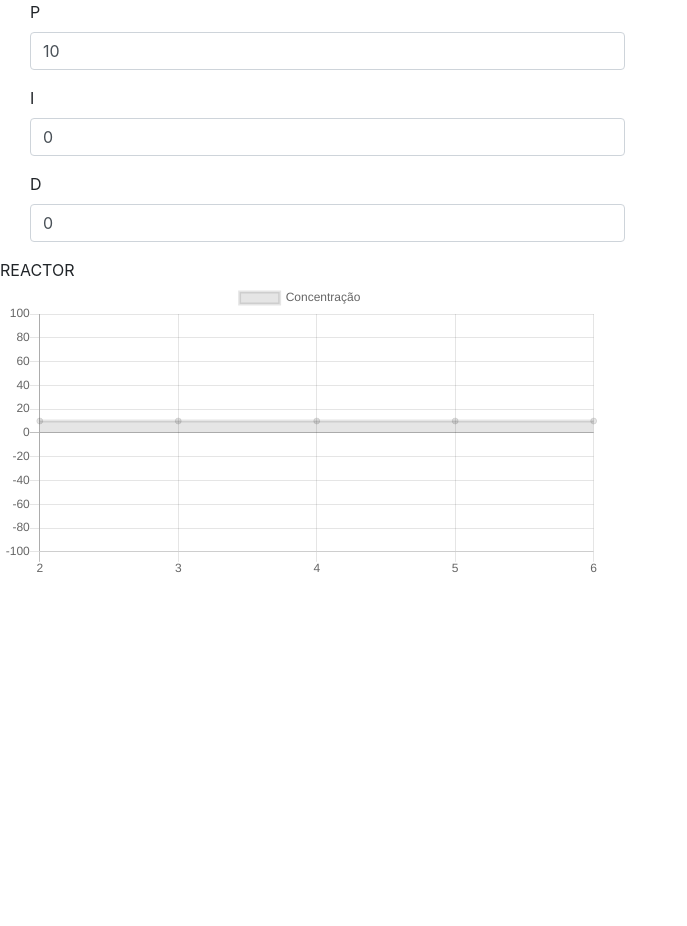
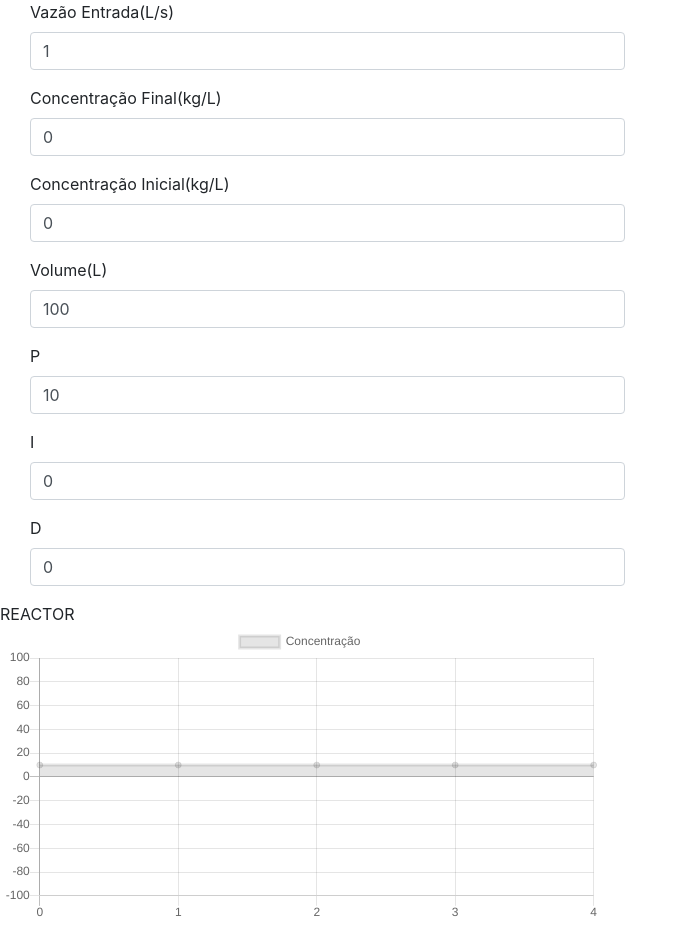
Before and after one commit to victorfmarques/Concentration_PID_Control, a React (Create React App) app in the folder pid_control/: page / in a window 1280 px wide. Shown: the whole page, without its empty margins (0-687 px from the left). Before the commit the page ends 800 px from the top, so only its background shows below. Built offline with nearby package versions, Linux system fonts and the light colour scheme.

Commit message:
Added more fields to PID control

```diff
--- a/pid_control/src/App.js
+++ b/pid_control/src/App.js
@@ -8,7 +8,6 @@ function App() {
   var viewModel = new ReactorModel(
     {p: 10, i: 0, d: 0}
   );
-
 
   return (
     <div className="AppWrapper">
--- a/pid_control/src/FormComponent/index.js
+++ b/pid_control/src/FormComponent/index.js
@@ -4,44 +4,112 @@ const FormComponent =  (props) =>{
 
     const {viewModel} = props
 
-    const [p, setP] = useState(0);
-    const [i, setI] = useState(0);
-    const [d, setD] = useState(0);
+    const [vazaoE, setVazaoE] = useState(viewModel.vazaoE ?? 0);
+    const [concetracaoE, setConcentracaoE] = useState(viewModel.concetracaoE ?? 0);
+    const [concetracaoI, setConcentracaoI] = useState(viewModel.concetracaoI ?? 0);
+    const [volume, setVolume] = useState(viewModel.volume ?? 0);
+    const [p, setP] = useState(viewModel.p ?? 0);
+    const [i, setI] = useState(viewModel.i ?? 0);
+    const [d, setD] = useState(viewModel.d ?? 0);
+
+    function handleVazaoE(input){
+        let value = input.target.value;
+        if(value > 2)
+            value = 2;
+        const valueParsed = parseFloat(value ? value : 0);
+        setVazaoE(valueParsed);
+        viewModel.vazaoE = valueParsed;
+        viewModel.vazaoS = valueParsed;
+    }
+
+    function handleConcentracaoE(input){
+        let value = input.target.value;
+        var valueParsed = parseFloat(value ? value : 0);
+        if(valueParsed > 0.8)
+            valueParsed = 0.8;
+        setConcentracaoE(valueParsed);
+        viewModel.concentracaoE = valueParsed;
+    }
+
+    function handleConcentracaoI(input){
+        let value = input.target.value;
+        var valueParsed = parseFloat(value ? value : 0);
+        if(valueParsed > 0.3)
+            valueParsed = 0.3;
+        setConcentracaoI(valueParsed);
+        viewModel.concentracaoI = valueParsed;
+    }
+
+    function handleVolume(input){
+        let value = input.target.value;
+
+        if(value > 100 && value < 200)
+            value = 200;
+        if(value > 200 || value > 300)
+            value = 300;
+        const valueParsed = parseFloat(value ? value : 0);
+        setVolume(valueParsed);
+        viewModel.volume = valueParsed;
+    }
+
 
     function handleP(input){
         let value = input.target.value;
-        setP(value);
-        viewModel.p = parseFloat(value ? value : 0);
+        const valueParsed = parseFloat(value ? value : 0);
+        setP(valueParsed);
+        viewModel.p = valueParsed;
     }
 
     function handleI(input){
         let value = input.target.value;
-        setI(value);
-        viewModel.i = parseFloat(value ? value : 0);
+        const valueParsed = parseFloat(value ? value : 0);
+        setI(valueParsed);
+        viewModel.i = valueParsed;
     }
 
     function handleD(input){
         let value = input.target.value;
-        setD(value);
-        viewModel.d = parseFloat(value ? value : 0);
+        const valueParsed = parseFloat(value ? value : 0);
+        setD(valueParsed);
+        viewModel.d = valueParsed;
     }
 
     return (
         <React.Fragment>
             <form className="container-fluid">
                 <div className="form-group col-xs-12 col-sm-12 col-md-6 col-lg-6 col-xl-6">
+                    <label htmlFor="p">Vazão Entrada(L/s)</label>
+                    <input type="number" id="vazaoEntrada" name="vazaoEntrada" className="form-control" min="1" max="2" onChange={handleVazaoE} value={vazaoE}/>
+                </div>
+
+                <div className="form-group col-xs-12 col-sm-12 col-md-6 col-lg-6 col-xl-6">
+                    <label htmlFor="p">Concentração Final(kg/L)</label>
+                    <input type="number" id="concetracaoE" name="concetracaoE" className="form-control" min="0" max="0.8" step=".1" onChange={handleConcentracaoE} value={concetracaoE}/>
+                </div>
+
+                <div className="form-group col-xs-12 col-sm-12 col-md-6 col-lg-6 col-xl-6">
+                    <label htmlFor="p">Concentração Inicial(kg/L)</label>
+                    <input type="number" id="concetracaoI" name="concetracaoI" className="form-control" min="0" max="0.3" step=".1" onChange={handleConcentracaoI} value={concetracaoI}/>
+                </div>
+
+                <div className="form-group col-xs-12 col-sm-12 col-md-6 col-lg-6 col-xl-6">
+                    <label htmlFor="p">Volume(L)</label>
+                    <input type="number" id="volume" name="volume" className="form-control" min="100" max="300" step="100" onChange={handleVolume} value={volume}/>
+                </div>
+
+                <div className="form-group col-xs-12 col-sm-12 col-md-6 col-lg-6 col-xl-6">
                     <label htmlFor="p">P</label>
-                    <input type="text" id="p" name="p" className="form-control" onChange={handleP} value={viewModel.p}/>
+                    <input type="number" id="p" name="p" className="form-control" onChange={handleP} value={p} step=".1"/>
                 </div>
 
                 <div className="form-group col-xs-12 col-sm-12 col-md-6 col-lg-6 col-xl-6">
                     <label htmlFor="i">I</label>
-                    <input type="text" id="i" name="i" className="form-control" onChange={handleI} value={viewModel.i}/>
+                    <input type="number" id="i" name="i" className="form-control" onChange={handleI} value={i} step=".1"/>
                 </div>
 
                 <div className="form-group col-xs-12 col-sm-12 col-md-6 col-lg-6 col-xl-6">
                     <label htmlFor="d">D</label>
-                    <input type="text" id="d" name="d" className="form-control" onChange={handleD} value={viewModel.d}/>
+                    <input type="number" id="d" name="d" className="form-control" onChange={handleD} value={d} step=".1"/>
                 </div>
             </form>
         </React.Fragment>
--- a/pid_control/src/ReactorModel.js
+++ b/pid_control/src/ReactorModel.js
@@ -1,13 +1,23 @@
 class ReactorModel {
     constructor (data){
-        this.p = data.p;
-        this.i = data.i;
-        this.d = data.d;
+        this.p = data.p ?? 0;
+        this.i = data.i ?? 0;
+        this.d = data.d ?? 0;
+        this.vazaoE = data.vazaoE ?? 1;
+        this.vazaoS = data.vazaoS ?? 1;
+        this.concentracaoE = data.concentracaoE ?? 0;
+        this.concentracaoI = data.concentracaoI ?? 0;
+        this.volume = data.volume ?? 100;
     }
 
     p;
     i;
     d;
+    vazaoE;
+    vazaoS;
+    concentracaoE;
+    concentracaoI;
+    volume;
 
     getConcentration(){
         return this.p + this.i + this.d
```
